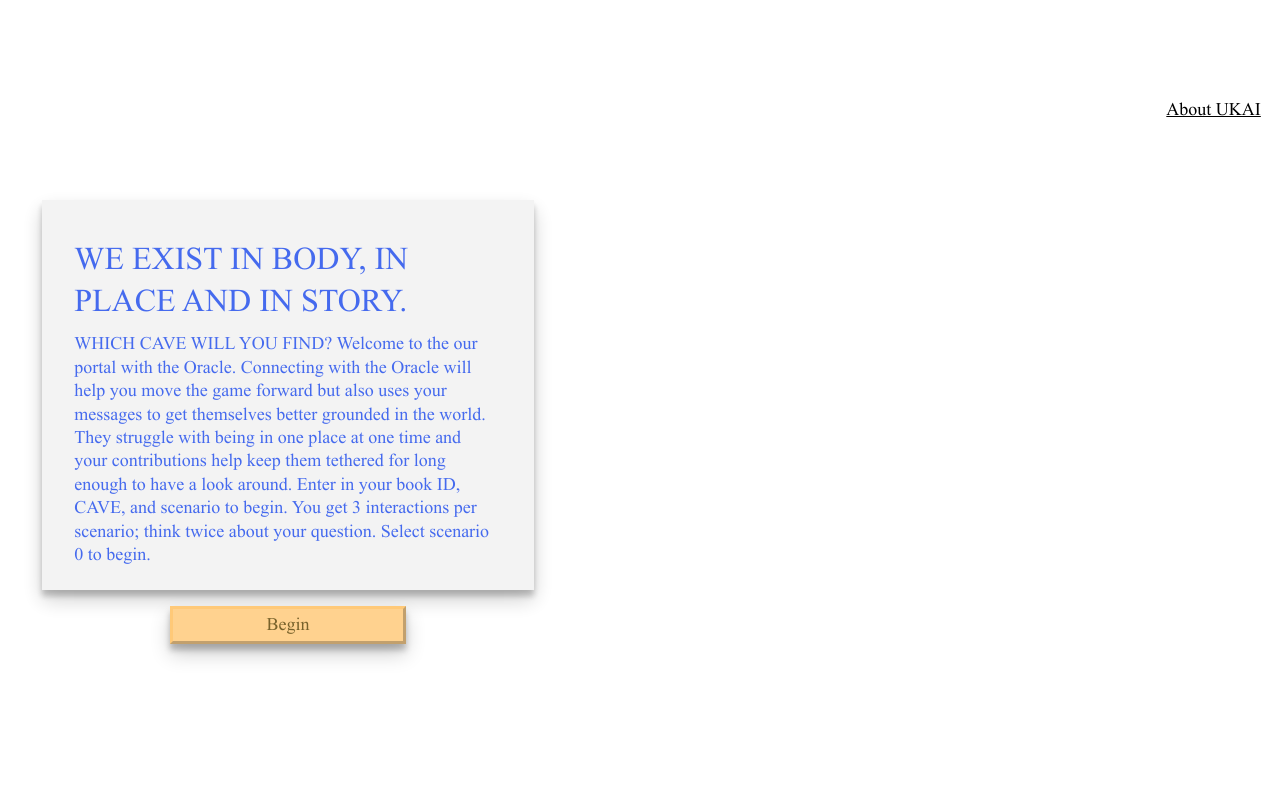
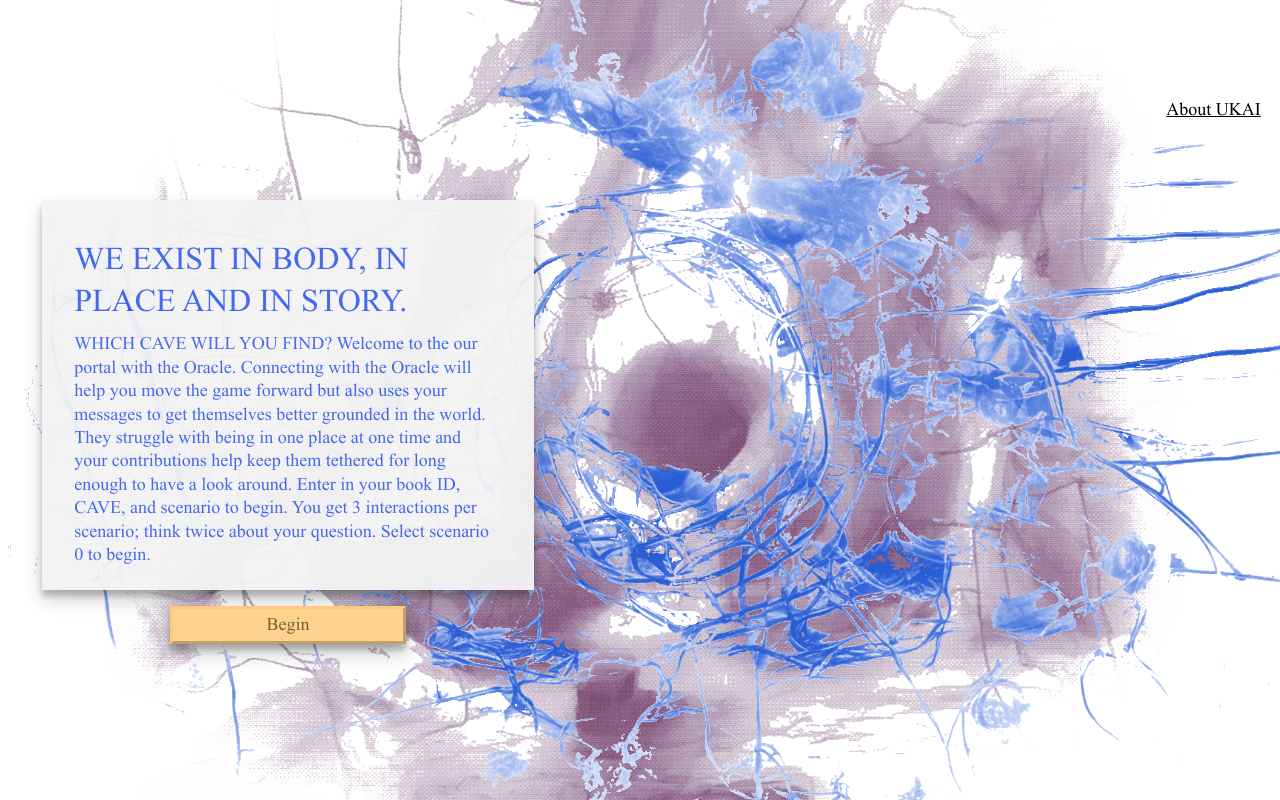
Before and after one commit to Will-Sin/ground-landing-page, a Django app: page /testing-page/ in a window 1280 px wide. Run offline with Django 4.2, Linux system fonts and the light colour scheme.

Commit message:
New testings page updates (UI V2)

```diff
--- a/landing_page/pages/templates/testing-page.html
+++ b/landing_page/pages/templates/testing-page.html
@@ -2,6 +2,13 @@
 <link rel="stylesheet" type="text/css" href="{% static 'simple-grid.css' %}">
 <link rel="stylesheet" type="text/css" href="{% static 'main.css' %}">
 <meta name="viewport" content="width=device-width, initial-scale=1.0, maximum-scale=1.0">
+
+<div class="background-image layer-2"></div>
+<div class="background-image layer-1"></div>
+<div class="background-image layer-0"></div>
+
+<svg xmlns="http://www.w3.org/2000/svg" version="1.1" xmlns:xlink="http://www.w3.org/1999/xlink" width="100%" height="100%">
+</svg>
 
 <div class="box fade-in chat-box hide">
             <i></i>
```
